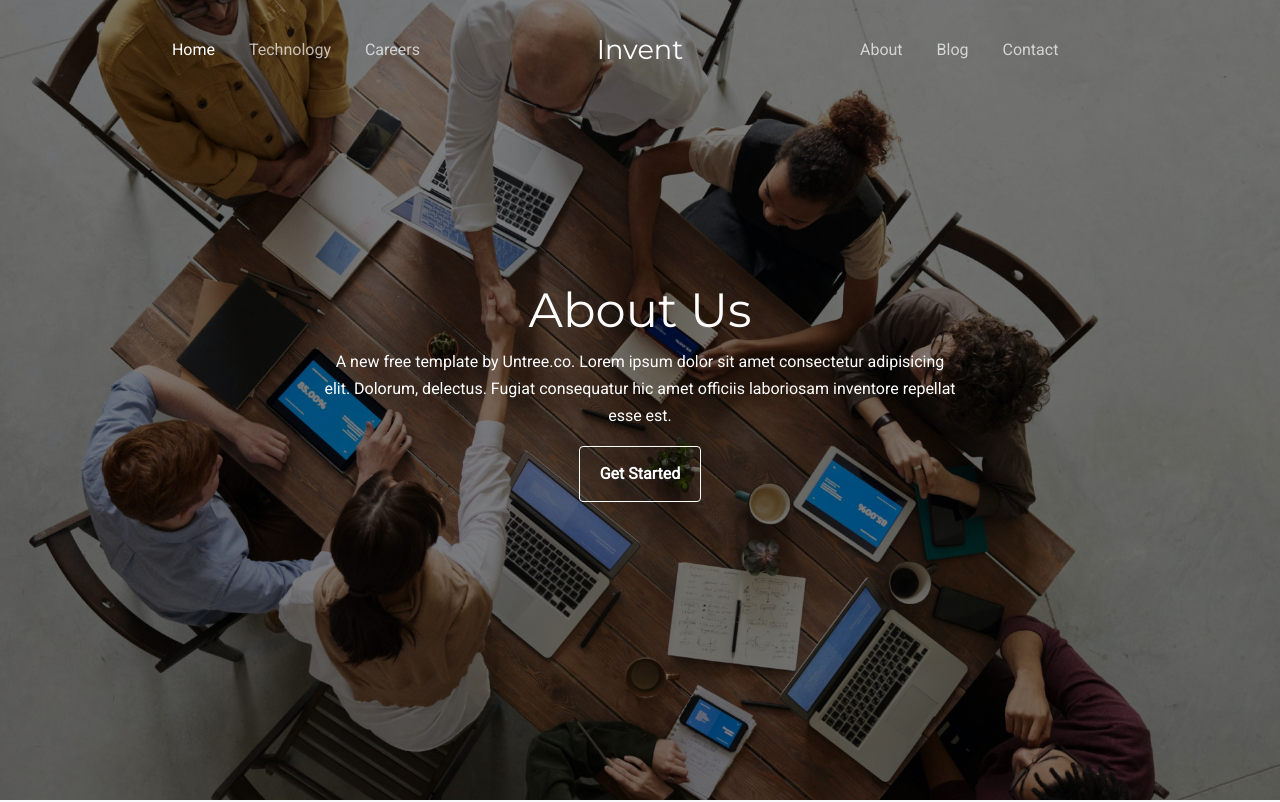
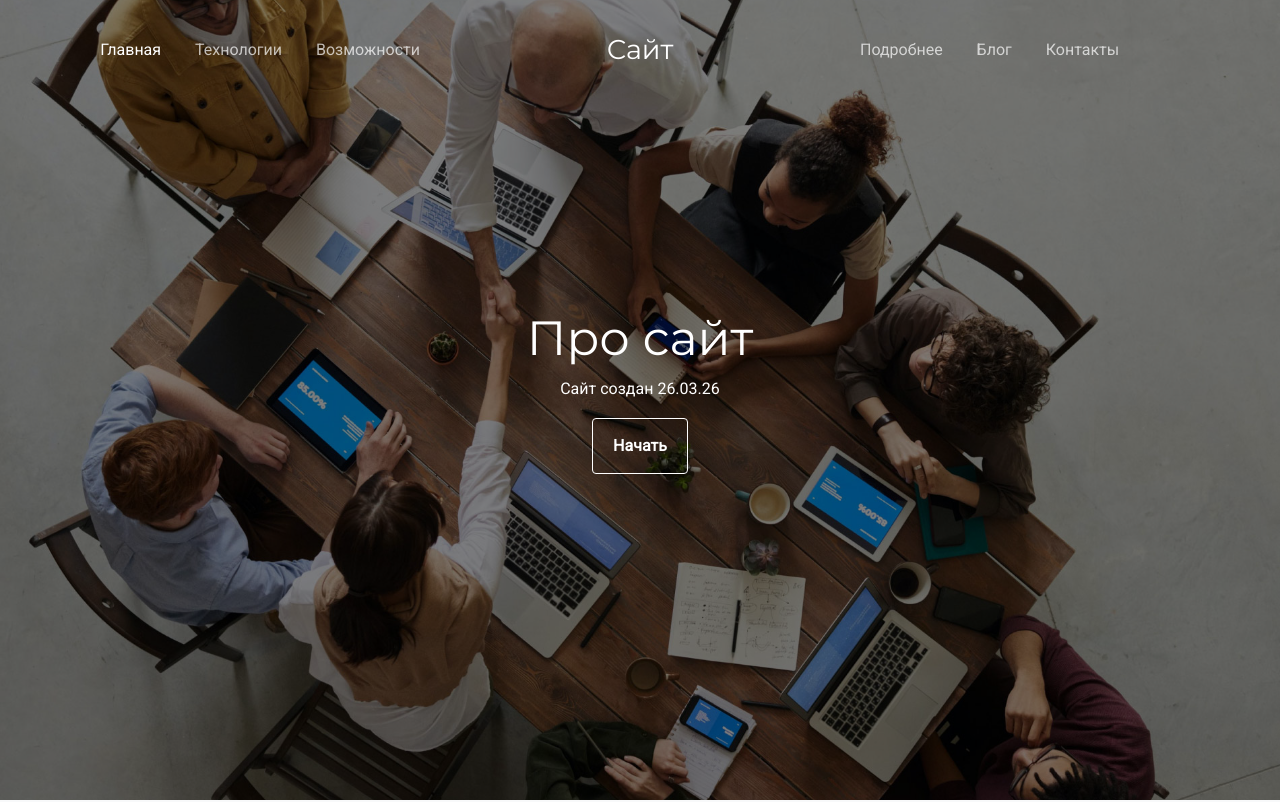
Before and after one commit to Aytalbryzgalov/website2604, a plain HTML site: page about.html in a window 1280 px wide. Shown: the top 802 px of the page. Drawn offline with nearby package versions, Linux system fonts and the light colour scheme; files that its build step writes are made by us from their sources.

Commit message:
Update about.html

```diff
--- a/about.html
+++ b/about.html
@@ -31,7 +31,7 @@
   <!-- MAIN CSS -->
   <link rel="stylesheet" href="css/style.css">
 
-  <title>Invent Free HTML Template by Untree.co</title>
+  <title>Сайт</title>
 
 </head>
 
@@ -59,15 +59,15 @@
           <div class="col-lg-4">
             <nav class="site-navigation text-right ml-auto " role="navigation">
               <ul class="site-menu main-menu js-clone-nav ml-auto d-none d-lg-block">
-                <li class="active"><a href="index.html" class="nav-link">Home</a></li>
-                <li><a href="technology.html" class="nav-link">Technology</a></li>
-                <li><a href="careers.html" class="nav-link">Careers</a></li>
+                <li class="active"><a href="index.html" class="nav-link">Главная</a></li>
+                <li><a href="technology.html" class="nav-link">Технологии</a></li>
+                <li><a href="careers.html" class="nav-link">Возможности</a></li>
               </ul>
             </nav>
           </div>
           <div class="col-lg-4 text-center">
             <div class="site-logo">
-              <a href="index.html">Invent</a>
+              <a href="index.html">Сайт</a>
             </div>
 
 
@@ -76,9 +76,9 @@
           <div class="col-lg-4">
             <nav class="site-navigation text-left mr-auto " role="navigation">
               <ul class="site-menu main-menu js-clone-nav ml-auto d-none d-lg-block">
-                <li><a href="about.html" class="nav-link">About</a></li>
-                <li><a href="blog.html" class="nav-link">Blog</a></li>
-                <li><a href="contact.html" class="nav-link">Contact</a></li>
+                <li><a href="about.html" class="nav-link">Подробнее</a></li>
+                <li><a href="blog.html" class="nav-link">Блог</a></li>
+                <li><a href="contact.html" class="nav-link">Контакты</a></li>
               </ul>
             </nav>
           </div>
@@ -94,9 +94,9 @@
         <div class="container">
           <div class="row align-items-center justify-content-center">
             <div class="col-lg-7 text-center">
-              <h1  data-aos="fade-up" data-aos-delay="0">About Us</h1>
-              <p  data-aos="fade-up" data-aos-delay="100">A new free template by Untree.co. Lorem ipsum dolor sit amet consectetur adipisicing elit. Dolorum, delectus. Fugiat consequatur hic amet officiis laboriosam inventore repellat esse est.</p>
-              <p data-aos="fade-up" data-aos-delay="200"><a href="#" class="btn primary-outline-white--hover">Get Started</a></p>
+              <h1  data-aos="fade-up" data-aos-delay="0">Про сайт</h1>
+              <p  data-aos="fade-up" data-aos-delay="100">Сайт создан 26.03.26 </p>
+              <p data-aos="fade-up" data-aos-delay="200"><a href="#" class="btn primary-outline-white--hover">Начать</a></p>
             </div>
           </div>
         </div>
```
